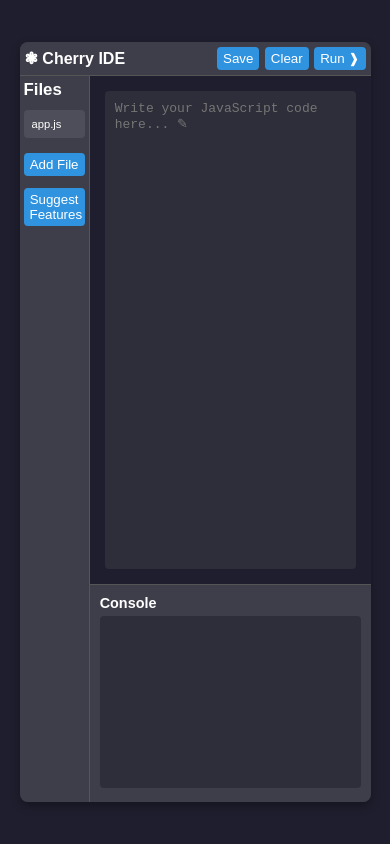
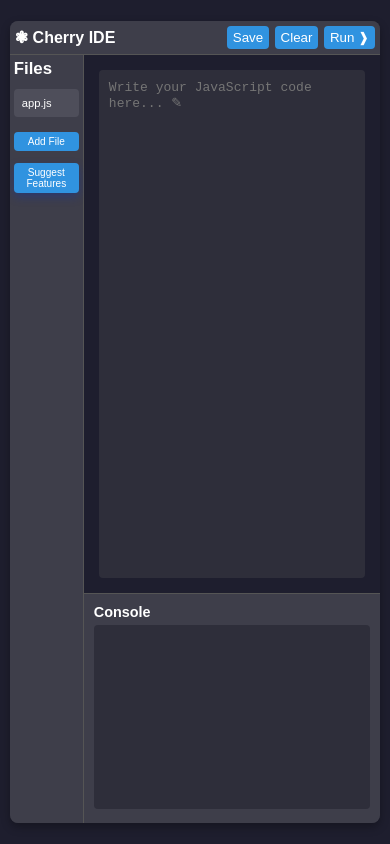
Before and after one commit to codex-leo/cherry-ide, a plain HTML site: page index.html in a window 390 px wide. Drawn offline with Linux system fonts and the light colour scheme.

Commit message:
Update styles.css
slight changes in CSS for responsiveness and added glow effect using box shadow in buttons.

```diff
--- a/styles.css
+++ b/styles.css
@@ -50,6 +50,7 @@ body {
     margin-left: 10px;
     border-radius: 4px;
     cursor: pointer;
+    box-shadow: 0 4px 10px rgba(4, 45, 195, 0.3)
     transition: background-color 0.2s;
 }
 
@@ -100,6 +101,7 @@ body {
     border-radius: 4px;
     cursor: pointer;
     width: 100%;
+    box-shadow: 0 4px 10px rgba(4, 45, 195, 0.3)
     transition: all 0.2s;
 }
 
@@ -115,6 +117,7 @@ body {
     border-radius: 4px;
     cursor: pointer;
     width: 100%;
+    box-shadow: 0 4px 10px rgba(4, 45, 195, 0.3);
     transition: all 0.2s;
 }
 
@@ -173,6 +176,10 @@ body {
 }
 
 @media only screen and (max-width: 442px) {
+    #ide-container {
+        width: 95%;
+        height: 95%;
+    }
     #ide-header {
         padding: 5px 5px;
     }
@@ -189,9 +196,11 @@ body {
     }
     #add-file-btn {
         padding: 4px 6px;
+        font-size: 0.9em;
     }
     #suggest-feature-btn{
         padding: 4px 6px;
+        font-size: 0.9em;
     }
     #file-system {
         font-size:0.7em
```
